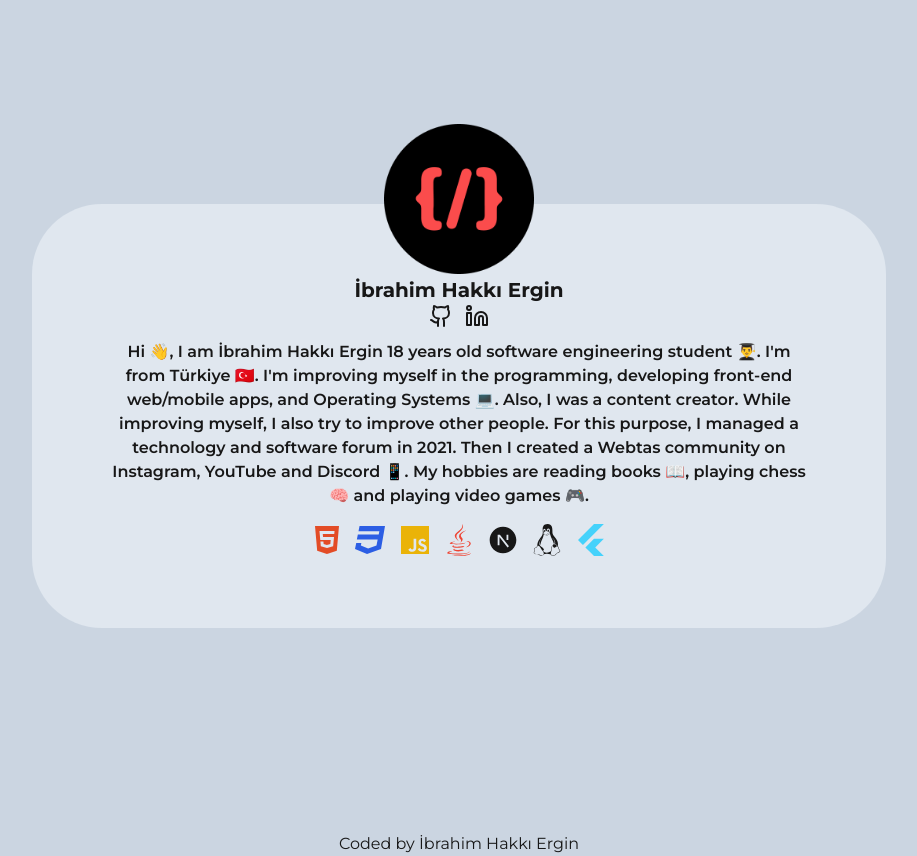
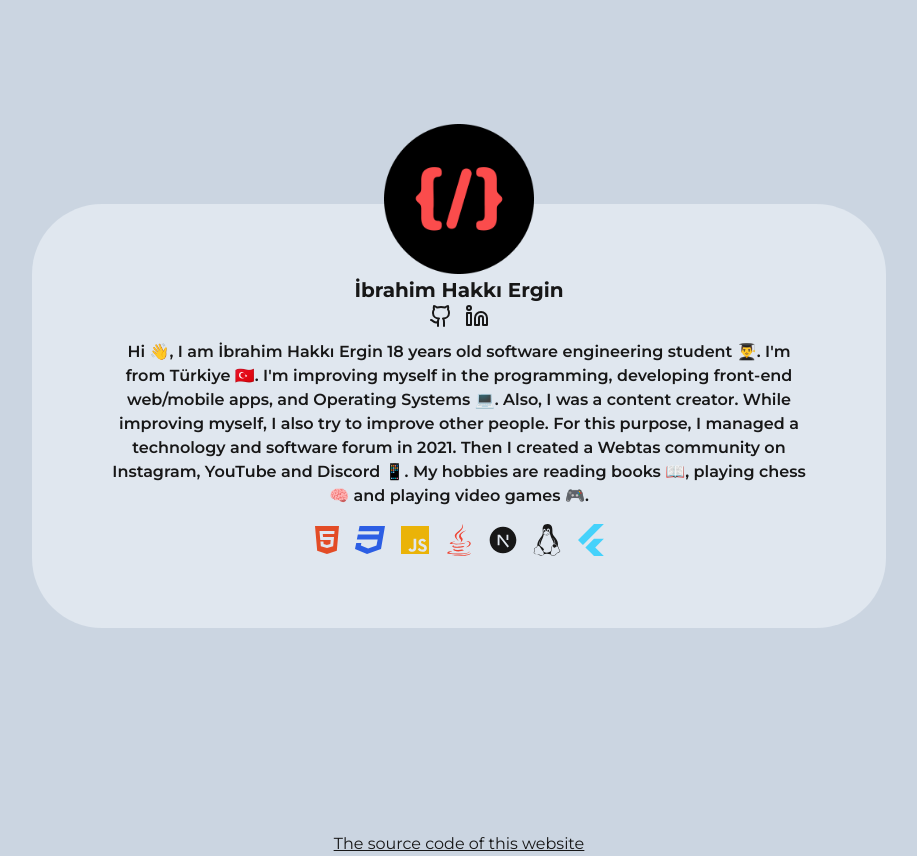
Before and after one commit to 06ergin06/hakkiergin, a Next.js app: page / in a window 1280 px wide. Shown: the whole page, without its empty margins (181-1098 px from the left). Built offline with nearby package versions, Linux system fonts and the light colour scheme.

Commit message:
Source code

```diff
--- a/src/app/layout.js
+++ b/src/app/layout.js
@@ -15,8 +15,8 @@ export default function RootLayout({ children }) {
       <body className={`${montserrat.className} antialiased`}>
         {children}
         <Analytics />
-        <footer className="center text-[--foreground]">
-          Coded by İbrahim Hakkı Ergin
+        <footer className="center text-[--foreground] underline">
+          <a href="https://github.com/06ergin06/hakkiergin">The source code of this website</a>
         </footer>
       </body>
     </html>
```
